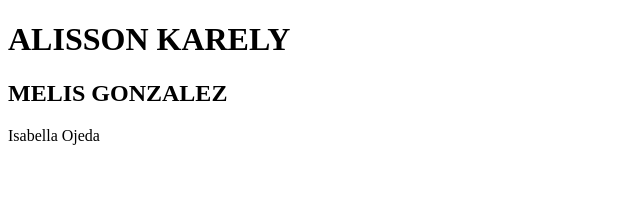
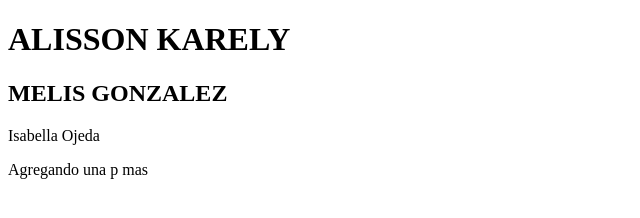
Before and after one commit to PABLOUJIJIJA/pr-ctica-curso, a plain HTML site: page index.html in a window 1280 px wide. Shown: the whole page, without its empty margins (0-640 px from the left). Drawn offline with Linux system fonts and the light colour scheme.

Commit message:
agregando una p mas y ponienod XD en el titulo

```diff
--- a/index.html
+++ b/index.html
@@ -9,6 +9,7 @@
     <h1>ALISSON KARELY</h1>
     <h2>MELIS GONZALEZ</h2>
     <p>Isabella Ojeda</p>
+    <p>Agregando una p mas </p>
 </body>
 
 </html>
```
